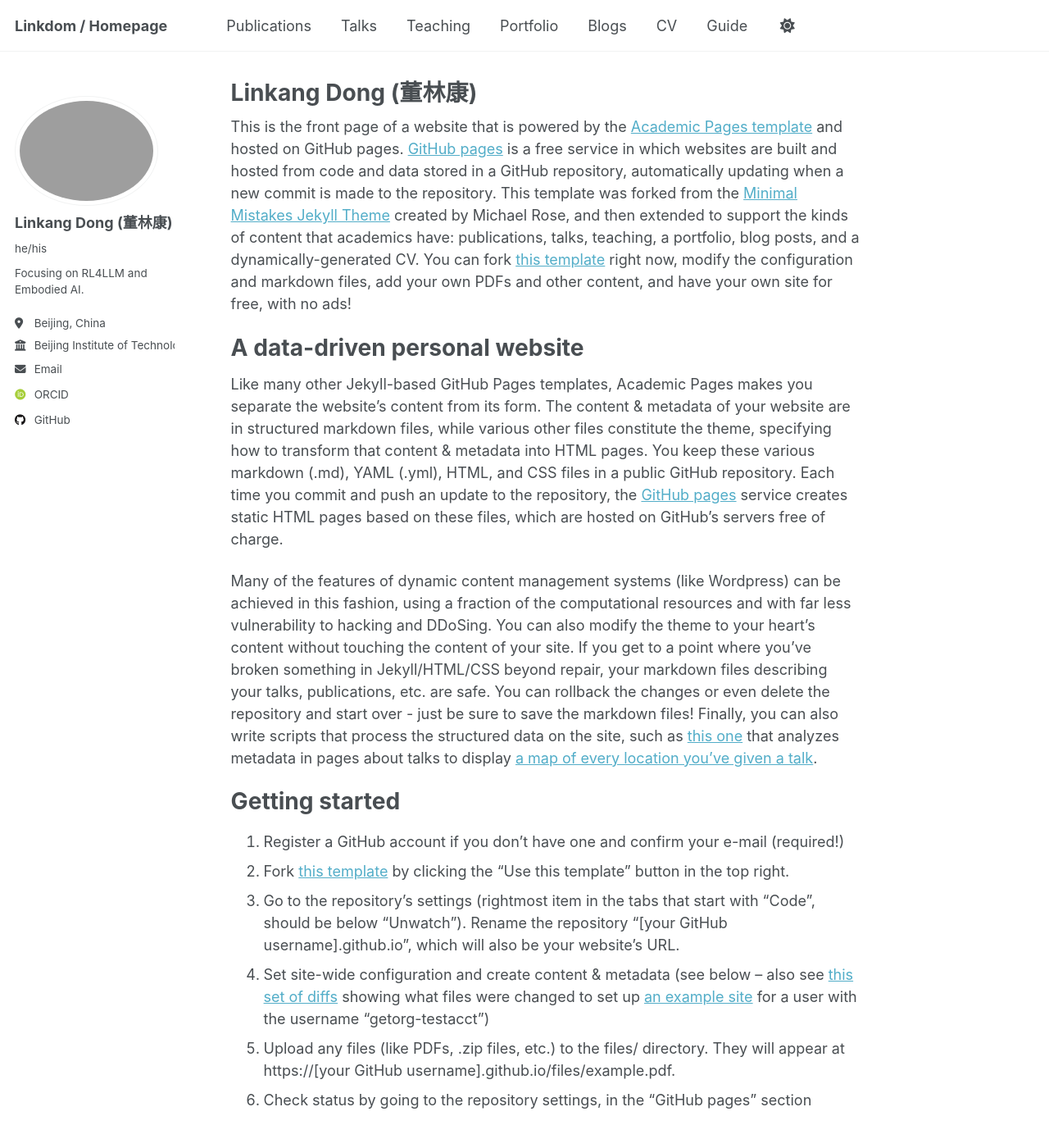
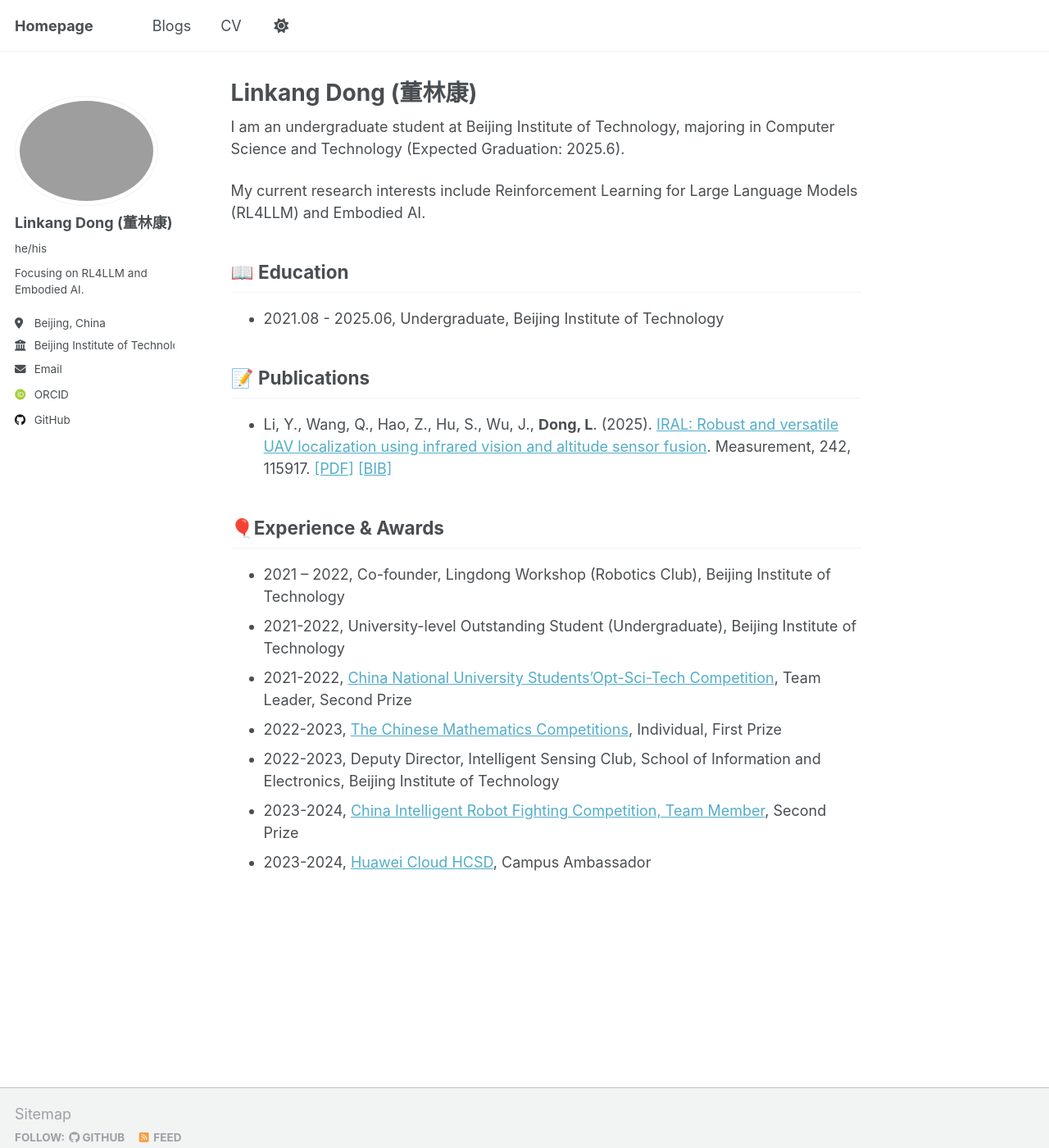
Before and after one commit to donglinkang2021/donglinkang2021.github.io, a Jekyll site: the page built from _pages/about.md, in a window 1280 px wide and 1400 px high. Shown: the whole window at 82% size. Built offline with Jekyll 4.4.1, drawn with Linux system fonts in a browser that asks for light colours; some web fonts are replaced; some of the changed text lies outside the part shown.

Commit message:
update my navigation, about page

```diff
--- a/_config.yml
+++ b/_config.yml
@@ -9,11 +9,11 @@
 # Basic Site Settings
 locale                   : "en-US"
 site_theme               : "default"
-title                    : "Linkdom / Homepage"
+title                    : "Homepage"
 title_separator          : "-"
 name                     : &name "Linkdom"
 description              : &description "personal description"
-url                      : https://donglinkang2021.github.io # the base hostname & protocol for your site e.g. "https://[your GitHub username].github.io" or if you already have some other page hosted on Github then use "https://[your GitHub username].github.io/[Your Repo Name]"
+url                      : http://localhost:4000 # https://donglinkang2021.github.io # the base hostname & protocol for your site e.g. "https://[your GitHub username].github.io" or if you already have some other page hosted on Github then use "https://[your GitHub username].github.io/[Your Repo Name]"
 baseurl                  : "" # the subpath of your site, e.g. "/blog"
 repository               : "donglinkang2021/donglinkang2021.github.io"
 
@@ -46,7 +46,7 @@ author:
   bitbucket        : # Username - Update with your username on the site
   codepen          : # Username
   dribbble         : # Username
-  github           : "https://github.com/donglinkang2021"
+  github           : "donglinkang2021"
   kaggle           : # Username
   stackoverflow    : # User number or user number and name (i.e., use "1" or "1/jeff-atwood")
 
@@ -89,7 +89,7 @@ publication_category:
 teaser                   :  # filename of teaser fallback teaser image placed in /images/, .e.g. "500x300.png"
 breadcrumbs              : false # true, false (default)
 words_per_minute         : 160
-future                   : true
+future                   : false
 read_more                : "disabled" # if enabled, adds "Read more" links to excerpts
 talkmap_link             : false      #change to true to add link to talkmap on talks page
 comments:
@@ -196,7 +196,7 @@ markdown_ext: "markdown,mkdown,mkdn,mkd,md"
 markdown: kramdown
 highlighter: rouge
 lsi: false
-excerpt_separator: "\n\n"
+excerpt_separator: "<!--more-->"
 incremental: false
 
 
--- a/_pages/about.md
+++ b/_pages/about.md
@@ -7,43 +7,35 @@ redirect_from:
   - /about.html
 ---
 
-This is the front page of a website that is powered by the [Academic Pages template](https://github.com/academicpages/academicpages.github.io) and hosted on GitHub pages. [GitHub pages](https://pages.github.com) is a free service in which websites are built and hosted from code and data stored in a GitHub repository, automatically updating when a new commit is made to the repository. This template was forked from the [Minimal Mistakes Jekyll Theme](https://mmistakes.github.io/minimal-mistakes/) created by Michael Rose, and then extended to support the kinds of content that academics have: publications, talks, teaching, a portfolio, blog posts, and a dynamically-generated CV. You can fork [this template](https://github.com/academicpages/academicpages.github.io) right now, modify the configuration and markdown files, add your own PDFs and other content, and have your own site for free, with no ads!
+I am an undergraduate student at Beijing Institute of Technology, majoring in Computer Science and Technology (Expected Graduation: 2025.6).
 
-A data-driven personal website
-======
-Like many other Jekyll-based GitHub Pages templates, Academic Pages makes you separate the website's content from its form. The content & metadata of your website are in structured markdown files, while various other files constitute the theme, specifying how to transform that content & metadata into HTML pages. You keep these various markdown (.md), YAML (.yml), HTML, and CSS files in a public GitHub repository. Each time you commit and push an update to the repository, the [GitHub pages](https://pages.github.com/) service creates static HTML pages based on these files, which are hosted on GitHub's servers free of charge.
+My current research interests include Reinforcement Learning for Large Language Models (RL4LLM) and Embodied AI.
 
-Many of the features of dynamic content management systems (like Wordpress) can be achieved in this fashion, using a fraction of the computational resources and with far less vulnerability to hacking and DDoSing. You can also modify the theme to your heart's content without touching the content of your site. If you get to a point where you've broken something in Jekyll/HTML/CSS beyond repair, your markdown files describing your talks, publications, etc. are safe. You can rollback the changes or even delete the repository and start over - just be sure to save the markdown files! Finally, you can also write scripts that process the structured data on the site, such as [this one](https://github.com/academicpages/academicpages.github.io/blob/master/talkmap.ipynb) that analyzes metadata in pages about talks to display [a map of every location you've given a talk](https://academicpages.github.io/talkmap.html).
+## 📖 Education
 
-Getting started
-======
-1. Register a GitHub account if you don't have one and confirm your e-mail (required!)
-2. Fork [this template](https://github.com/academicpages/academicpages.github.io) by clicking the "Use this template" button in the top right.
-3. Go to the repository's settings (rightmost item in the tabs that start with "Code", should be below "Unwatch"). Rename the repository "[your GitHub username].github.io", which will also be your website's URL.
-4. Set site-wide configuration and create content & metadata (see below -- also see [this set of diffs](http://archive.is/3TPas) showing what files were changed to set up [an example site](https://getorg-testacct.github.io) for a user with the username "getorg-testacct")
-5. Upload any files (like PDFs, .zip files, etc.) to the files/ directory. They will appear at https://[your GitHub username].github.io/files/example.pdf.
-6. Check status by going to the repository settings, in the "GitHub pages" section
+- 2021.08 - 2025.06, Undergraduate, Beijing Institute of Technology
 
-Site-wide configuration
-------
-The main configuration file for the site is in the base directory in [_config.yml](https://github.com/academicpages/academicpages.github.io/blob/master/_config.yml), which defines the content in the sidebars and other site-wide features. You will need to replace the default variables with ones about yourself and your site's github repository. The configuration file for the top menu is in [_data/navigation.yml](https://github.com/academicpages/academicpages.github.io/blob/master/_data/navigation.yml). For example, if you don't have a portfolio or blog posts, you can remove those items from that navigation.yml file to remove them from the header.
+## 📝 Publications
 
-Create content & metadata
-------
-For site content, there is one markdown file for each type of content, which are stored in directories like _publications, _talks, _posts, _teaching, or _pages. For example, each talk is a markdown file in the [_talks directory](https://github.com/academicpages/academicpages.github.io/tree/master/_talks). At the top of each markdown file is structured data in YAML about the talk, which the theme will parse to do lots of cool stuff. The same structured data about a talk is used to generate the list of talks on the [Talks page](https://academicpages.github.io/talks), each [individual page](https://academicpages.github.io/talks/2012-03-01-talk-1) for specific talks, the talks section for the [CV page](https://academicpages.github.io/cv), and the [map of places you've given a talk](https://academicpages.github.io/talkmap.html) (if you run this [python file](https://github.com/academicpages/academicpages.github.io/blob/master/talkmap.py) or [Jupyter notebook](https://github.com/academicpages/academicpages.github.io/blob/master/talkmap.ipynb), which creates the HTML for the map based on the contents of the _talks directory).
+- Li, Y., Wang, Q., Hao, Z., Hu, S., Wu, J.,  **Dong, L**. (2025). [IRAL: Robust and versatile UAV localization using infrared vision and altitude sensor fusion](https://www.sciencedirect.com/science/article/pii/S0263224124018025). Measurement, 242, 115917. [[PDF]](/files/202410-Measurement-IRAL.pdf) [[BIB]](/files/202410-Measurement-IRAL.bib)
 
-**Markdown generator**
+## 🎈Experience & Awards
 
-The repository includes [a set of Jupyter notebooks](https://github.com/academicpages/academicpages.github.io/tree/master/markdown_generator
-) that converts a CSV containing structured data about talks or presentations into individual markdown files that will be properly formatted for the Academic Pages template. The sample CSVs in that directory are the ones I used to create my own personal website at stuartgeiger.com. My usual workflow is that I keep a spreadsheet of my publications and talks, then run the code in these notebooks to generate the markdown files, then commit and push them to the GitHub repository.
+<!--
+· 2021-2022 学年 北京理工大学机器人俱乐部灵动工场发起人之一
+· 2021-2022 学年 睿信书院学业指导中心 人力部干事
+· 2021-2022 学年 校级优秀学生（本科生） 北京理工大学
+· 2021-2022 学年 全国大学生光电设计竞赛 队长 二等奖
+· 2022-2023 学年 全国大学生数学竞赛 个人 一等奖
+· 2022-2023 学年 信息与电子学院智能感知俱乐部 副部长 北京理工大学
+· 2023-2024 学年 中国智能机器人格斗及竞技大赛 队员 二等奖
+· 2023-2024 学年 华为云HCSD 校园大使
+-->
 
-How to edit your site's GitHub repository
-------
-Many people use a git client to create files on their local computer and then push them to GitHub's servers. If you are not familiar with git, you can directly edit these configuration and markdown files directly in the github.com interface. Navigate to a file (like [this one](https://github.com/academicpages/academicpages.github.io/blob/master/_talks/2012-03-01-talk-1.md) and click the pencil icon in the top right of the content preview (to the right of the "Raw | Blame | History" buttons). You can delete a file by clicking the trashcan icon to the right of the pencil icon. You can also create new files or upload files by navigating to a directory and clicking the "Create new file" or "Upload files" buttons.
-
-Example: editing a markdown file for a talk
-![Editing a markdown file for a talk](/images/editing-talk.png)
-
-For more info
-------
-More info about configuring Academic Pages can be found in [the guide](https://academicpages.github.io/markdown/), the [growing wiki](https://github.com/academicpages/academicpages.github.io/wiki), and you can always [ask a question on GitHub](https://github.com/academicpages/academicpages.github.io/discussions). The [guides for the Minimal Mistakes theme](https://mmistakes.github.io/minimal-mistakes/docs/configuration/) (which this theme was forked from) might also be helpful.
+- 2021 – 2022, Co-founder, Lingdong Workshop (Robotics Club), Beijing Institute of Technology
+- 2021-2022, University-level Outstanding Student (Undergraduate), Beijing Institute of Technology
+- 2021-2022, [China National University Students’Opt-Sci-Tech Competition](https://baike.baidu.com/item/%E5%85%A8%E5%9B%BD%E5%A4%A7%E5%AD%A6%E7%94%9F%E5%85%89%E7%94%B5%E8%AE%BE%E8%AE%A1%E7%AB%9E%E8%B5%9B/5929545), Team Leader, Second Prize
+- 2022-2023, [The Chinese Mathematics Competitions](https://baike.baidu.com/item/%E4%B8%AD%E5%9B%BD%E5%A4%A7%E5%AD%A6%E7%94%9F%E6%95%B0%E5%AD%A6%E7%AB%9E%E8%B5%9B/6287863), Individual, First Prize
+- 2022-2023, Deputy Director, Intelligent Sensing Club, School of Information and Electronics, Beijing Institute of Technology
+- 2023-2024, [China Intelligent Robot Fighting Competition, Team Member](http://robo-maker.org/), Second Prize
+- 2023-2024, [Huawei Cloud HCSD](https://zhuanlan.zhihu.com/p/657339225), Campus Ambassador
--- a/_sass/_syntax.scss
+++ b/_sass/_syntax.scss
@@ -11,6 +11,7 @@ div.highlighter-rouge, figure.highlight {
   background-color: var(--global-code-background-color);
   box-shadow: $box-shadow;
   font-size: $type-size-4;
+  font-weight: 600;
 
   &:before {
     position: absolute;
@@ -30,7 +31,7 @@ div.highlighter-rouge, figure.highlight {
     margin: 0;
     font-family: $monospace;
     font-size: $type-size-6;
-    line-height: 1.8;
+    line-height: 1.4; // make it tight
   }
 }
 
```
Also changed, not shown: _data/navigation.yml (+11 -11 lines), files/202410-Measurement-IRAL.bib (added, +13 -0 lines), markdown_generator/readme.md (line endings or trailing spaces), 1 other file.
